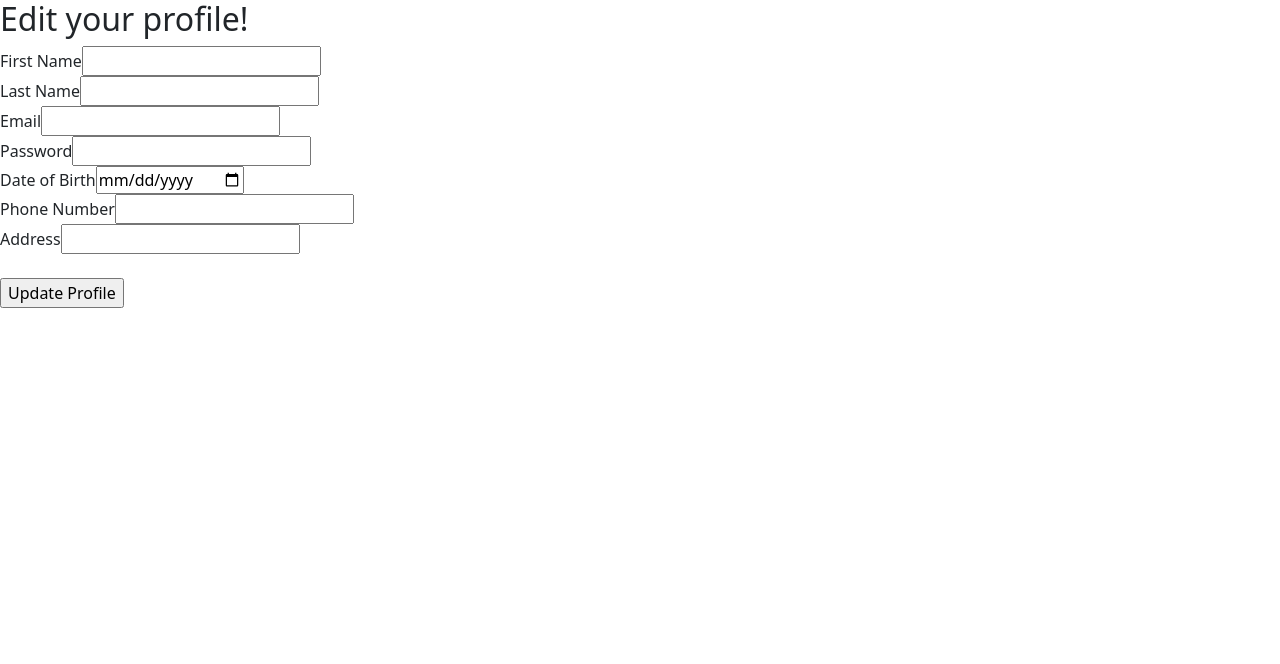
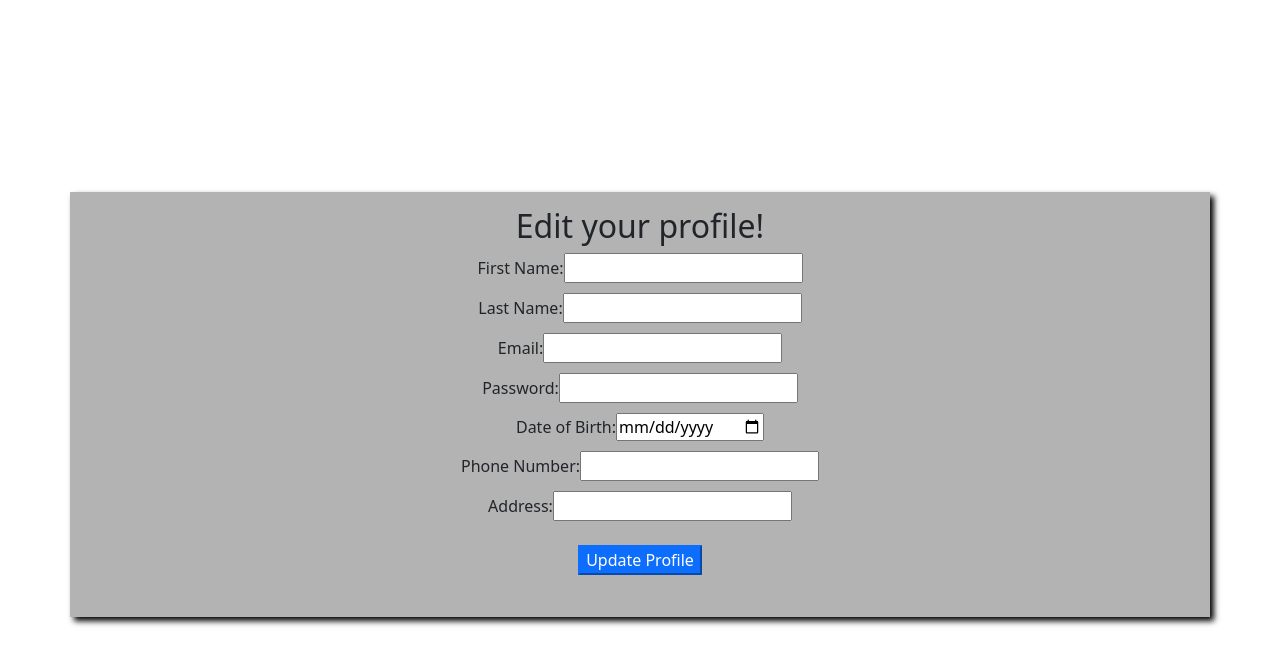
Before and after one commit to TCS-19-7-21-CapstoneGroup17/capstone, an Angular app in the folder Frontend/GroceryStore/: page /editProfile in a window 1280 px wide. Shown: the top 664 px of the page. Built offline with nearby package versions, Linux system fonts and the light colour scheme; no server answers.

Commit message:
added bootstrap to edit profile

```diff
--- a/Frontend/GroceryStore/src/app/user/edit-profile/edit-profile.component.html
+++ b/Frontend/GroceryStore/src/app/user/edit-profile/edit-profile.component.html
@@ -1,28 +1,37 @@
 <div>
-    <h2>Edit your profile!</h2>
-    <form (ngSubmit)  ="updateProfile()">
-        <label>First Name </label>
-        <input type="text" name="firstname" [(ngModel)]="firstname"/><br/>
+    <div class="container" style="background-color: rgb(179, 179, 179); box-shadow: 4px 4px 6px black; margin-top: 15%;">
+        <div class="row">
+            <h2 style="text-align: center; margin-top: 15px;">Edit your profile!</h2>
+        </div>
+        <div class="row" style="text-align: center;">
+            <form (ngSubmit)="updateProfile()">
+                <label>First Name: </label>
+                <input type="text" name="firstname" [(ngModel)]="firstname" style="margin-bottom: 10px;"/><br/>
 
-        <label>Last Name </label>
-        <input type="text" name="lastname" [(ngModel)]="lastname"/><br/>
+                <label>Last Name: </label>
+                <input type="text" name="lastname" [(ngModel)]="lastname" style="margin-bottom: 10px;"/><br/>
 
-        <label>Email </label>
-        <input type="text" name="emailId" [(ngModel)]="email"/><br/>
+                <label>Email: </label>
+                <input type="text" name="emailId" [(ngModel)]="email" style="margin-bottom: 10px;"/><br/>
 
-        <label>Password </label>
-        <input type="text" name="password" [(ngModel)]="password"/><br/>
+                <label>Password: </label>
+                <input type="text" name="password" [(ngModel)]="password" style="margin-bottom: 10px;"/><br/>
 
-        <label>Date of Birth </label>
-        <input type="date" name="dob" [(ngModel)]="dob"/><br/>
+                <label>Date of Birth: </label>
+                <input type="date" name="dob" [(ngModel)]="dob" style="margin-bottom: 10px;"/><br/>
 
-        <label>Phone Number </label>
-        <input type="text" name="phone" [(ngModel)]="phone"/><br/>
+                <label>Phone Number: </label>
+                <input type="text" name="phone" [(ngModel)]="phone" style="margin-bottom: 10px;"/><br/>
 
-        <label>Address </label>
-        <input type="text" name="address" [(ngModel)]="address"/><br/>
-        <br>
-        <input type="submit" value="Update Profile">
-    </form>
-    <p style="color:darkgreen">{{successMessage}}</p>
-    <p style="color:red">{{errorMessage}}</p>
+                <label>Address: </label>
+                <input type="text" name="address" [(ngModel)]="address" /><br/>
+                <br>
+                <input type="submit" value="Update Profile" class="btn-primary" style="margin-bottom: 10px;">
+            </form>
+        </div>
+        <div class="row" style="text-align: center;">
+            <p style="color:darkgreen">{{successMessage}}</p>
+            <p style="color:red">{{errorMessage}}</p>
+        </div>
+    </div>
+</div>
```
